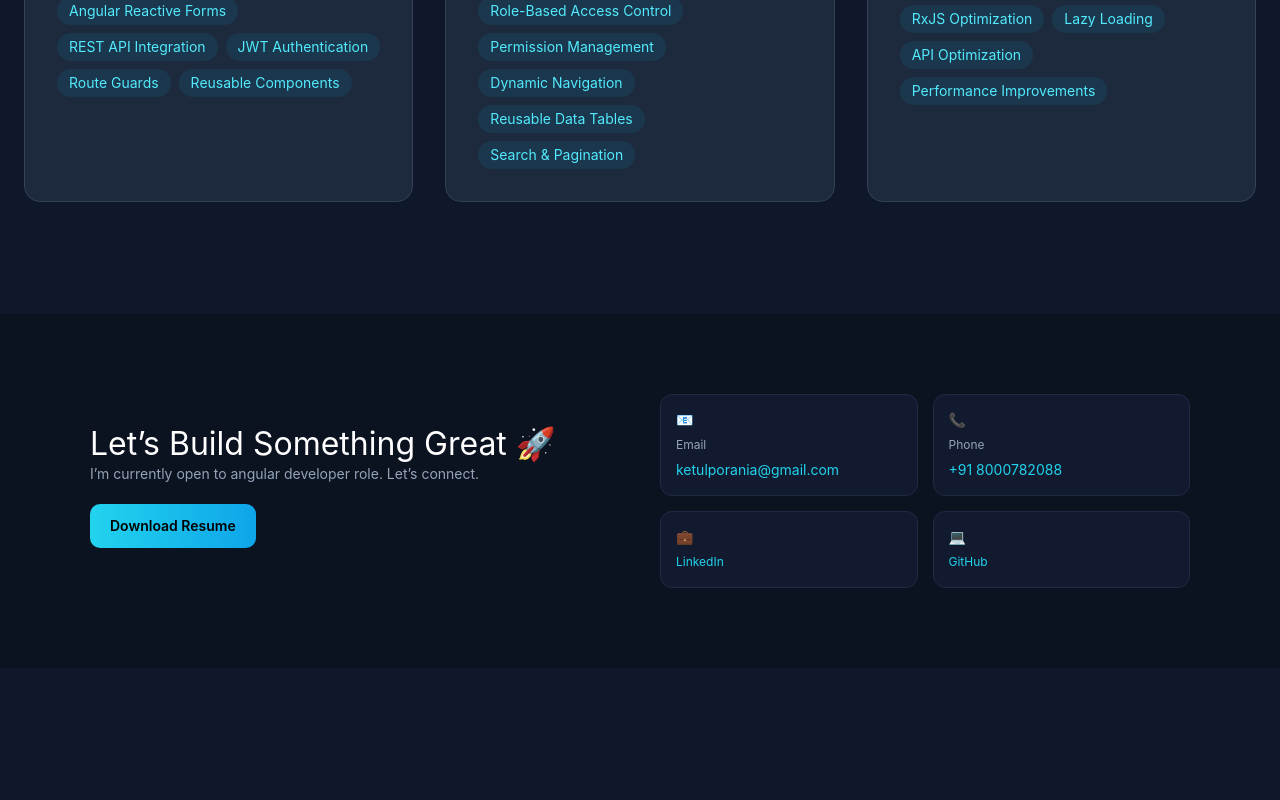
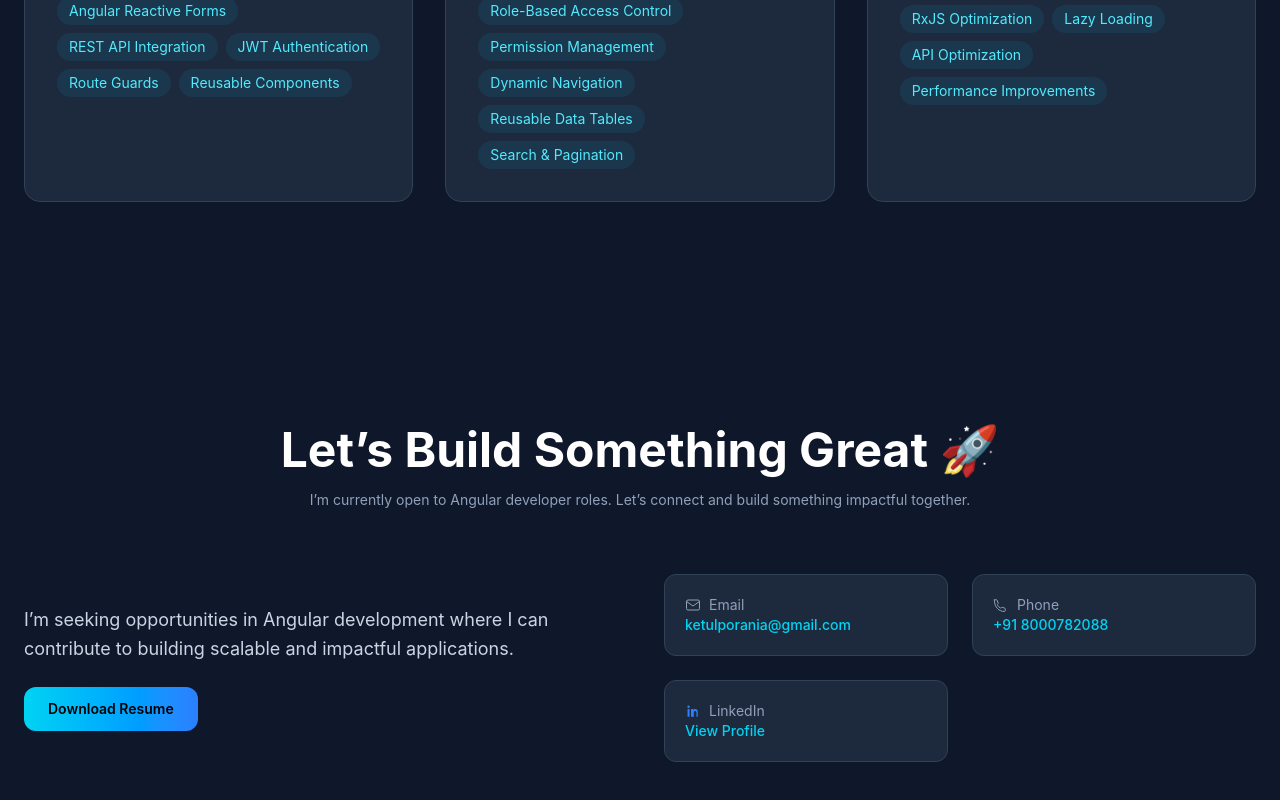
Before and after one commit to ketulporania/my-portfolio, an Angular app: page / in a window 1280 px wide. Shown: the part 3204-4004 px from the top of the page. Before the commit the page ends 3872 px from the top, so only its background shows below. Built offline with nearby package versions, Linux system fonts and the light colour scheme.

Commit message:
update contact info

```diff
--- a/src/app/app.html
+++ b/src/app/app.html
@@ -1,13 +1,7 @@
 <app-navbar></app-navbar>
-
 <app-home></app-home>
-
 <app-about />
-
 <app-skills />
-
 <app-experience />
-
 <app-projects />
-
 <app-contact />
--- a/src/app/features/contact/contact.html
+++ b/src/app/features/contact/contact.html
@@ -1,39 +1,134 @@
-<section class="contact-wrapper">
+<section
+  id="contact"
+  class="py-28 bg-slate-900 text-white">
 
-  <div class="contact-container">
+  <div class="max-w-7xl mx-auto px-6">
 
-    <!-- LEFT CONTENT -->
-    <div class="contact-left">
-      <h2>Let’s Build Something Great 🚀</h2>
+    <!-- TITLE SECTION (like Projects style consistency) -->
+    <h2 class="text-4xl md:text-5xl font-bold text-center">
+      Let’s Build Something Great 🚀
+    </h2>
 
-      <p>
-        I’m currently open to angular developer role. Let’s connect.
+    <p class="text-center text-slate-400 mt-4 max-w-2xl mx-auto">
+      I’m currently open to Angular developer roles. Let’s connect and build something impactful together.
     </p>
 
-      <button class="resume-btn" (click)="openResume()">
+    <!-- MAIN CONTENT -->
+    <div class="grid md:grid-cols-2 gap-12 mt-16 items-center">
+
+      <!-- LEFT SIDE -->
+      <div>
+        <p class="text-slate-300 text-lg leading-relaxed mb-6">
+          I’m seeking opportunities in Angular development where I can contribute to building scalable and impactful applications.
+        </p>
+
+        <button
+          (click)="openResume()"
+          class="px-6 py-3 rounded-xl font-semibold
+                 bg-gradient-to-r from-cyan-400 to-blue-500
+                 text-black hover:scale-105 transition-transform duration-300">
+
           Download Resume
         </button>
       </div>
 
-    <!-- RIGHT CONTACT CARDS -->
-    <div class="contact-right">
+      <!-- RIGHT SIDE -->
+      <div class="grid sm:grid-cols-2 gap-6">
 
-      <div class="contact-card">
-        📧 <span>Email</span>
-        <a href="mailto:ketulporania@gmail.com">ketulporania@gmail.com</a>
+        <!-- Email -->
+      <div
+  class="p-5 rounded-xl bg-slate-800 border border-slate-700
+         hover:border-cyan-400 transition-all duration-300">
+
+  <div class="flex items-center gap-2 text-slate-400 text-sm">
+    <!-- Email Icon -->
+    <svg xmlns="http://www.w3.org/2000/svg" fill="none"
+         viewBox="0 0 24 24" stroke-width="1.5"
+         stroke="currentColor" class="w-4 h-4">
+
+      <path stroke-linecap="round" stroke-linejoin="round"
+        d="M21.75 6.75v10.5a2.25 2.25 0 0 1-2.25 2.25H4.5a2.25
+           2.25 0 0 1-2.25-2.25V6.75m19.5 0A2.25 2.25 0 0 0
+           19.5 4.5h-15a2.25 2.25 0 0 0-2.25 2.25m19.5 0-9.75
+           6.75L2.25 6.75" />
+    </svg>
+
+    Email
   </div>
 
-      <div class="contact-card">
-        📞 <span>Phone</span>
-        <a href="tel:+918000782088">+91 8000782088</a>
+  <a
+    href="mailto:ketulporania@gmail.com"
+    class="text-cyan-400 font-medium break-all">
+
+    ketulporania@gmail.com
+  </a>
 </div>
 
-      <div class="contact-card">
-        💼 <span><a href="https://www.linkedin.com/in/ketul-porania-3299094b/" target="_blank">LinkedIn</a></span>
+        <!-- Phone -->
+       <div
+  class="p-5 rounded-xl bg-slate-800 border border-slate-700
+         hover:border-cyan-400 transition-all duration-300">
+
+  <div class="flex items-center gap-2 text-slate-400 text-sm">
+    <!-- Phone Icon -->
+    <svg xmlns="http://www.w3.org/2000/svg" fill="none"
+         viewBox="0 0 24 24" stroke-width="1.5"
+         stroke="currentColor" class="w-4 h-4">
+
+      <path stroke-linecap="round" stroke-linejoin="round"
+        d="M2.25 6.75c0 8.284 6.716 15 15 15
+           .621 0 1.125-.504 1.125-1.125v-2.818a1.125
+           1.125 0 0 0-.749-1.06l-3.428-1.286a1.125
+           1.125 0 0 0-1.17.165l-.97.727a1.125
+           1.125 0 0 1-1.358-.043 12.035 12.035 0 0
+           1-3.85-3.85 1.125 1.125 0 0 1-.043-1.358l.727-.97a1.125
+           1.125 0 0 0 .165-1.17L6.156 4.873A1.125
+           1.125 0 0 0 5.096 4.125H2.25Z" />
+    </svg>
+
+    Phone
   </div>
 
-      <div class="contact-card">
-        💻 <span><a href="https://github.com/ketulporania/my-portfolio" target="_blank">GitHub</a></span>
+  <a
+    href="tel:+918000782088"
+    class="text-cyan-400 font-medium">
+
+    +91 8000782088
+  </a>
+</div>
+
+        <!-- LinkedIn -->
+       <div
+  class="p-5 rounded-xl bg-slate-800 border border-slate-700
+         hover:border-cyan-400 transition-all duration-300">
+
+  <div class="flex items-center gap-2 text-slate-400 text-sm">
+    <!-- LinkedIn Icon -->
+    <svg xmlns="http://www.w3.org/2000/svg"
+         viewBox="0 0 24 24"
+         fill="currentColor"
+         class="w-4 h-4 text-blue-500">
+
+      <path d="M20.447 20.452H17.2v-5.569c0-1.328-.027-3.037-1.852-3.037-1.853
+      0-2.136 1.445-2.136 2.939v5.667H9.006V9h3.112v1.561h.044c.434-.824
+      1.494-1.69 3.076-1.69 3.29 0 3.895 2.165 3.895 4.978v6.603zM5.337
+      7.433a1.807 1.807 0 1 1 0-3.614 1.807 1.807 0 0 1 0 3.614zM6.814
+      20.452H3.861V9h2.953v11.452z" />
+    </svg>
+
+    LinkedIn
+  </div>
+
+  <a
+    href="https://www.linkedin.com/in/ketul-porania-3299094b/"
+    target="_blank"
+    class="text-cyan-400 font-medium">
+
+    View Profile
+  </a>
+</div>
+
+
       </div>
 
     </div>
--- a/src/app/features/contact/contact.scss
+++ b/src/app/features/contact/contact.scss
@@ -1,80 +1,80 @@
-.contact-wrapper {
-  padding: 80px 20px;
-  background: #0b1220;
-  color: white;
-}
+// .contact-wrapper {
+//   padding: 80px 20px;
+//   background: #0b1220;
+//   color: white;
+// }
 
-.contact-container {
-  max-width: 1100px;
-  margin: auto;
-  display: flex;
-  gap: 40px;
-  align-items: center;
-  justify-content: space-between;
-  flex-wrap: wrap;
-}
+// .contact-container {
+//   max-width: 1100px;
+//   margin: auto;
+//   display: flex;
+//   gap: 40px;
+//   align-items: center;
+//   justify-content: space-between;
+//   flex-wrap: wrap;
+// }
 
-/* LEFT SIDE */
-.contact-left {
-  flex: 1;
-}
+// /* LEFT SIDE */
+// .contact-left {
+//   flex: 1;
+// }
 
-.contact-left h2 {
-  font-size: 32px;
-  margin-bottom: 10px;
-}
+// .contact-left h2 {
+//   font-size: 32px;
+//   margin-bottom: 10px;
+// }
 
-.contact-left p {
-  color: #94a3b8;
-  margin-bottom: 20px;
-  max-width: 400px;
-}
+// .contact-left p {
+//   color: #94a3b8;
+//   margin-bottom: 20px;
+//   max-width: 400px;
+// }
 
-.resume-btn {
-  background: linear-gradient(90deg, #22d3ee, #0ea5e9);
-  padding: 12px 20px;
-  border: none;
-  border-radius: 10px;
-  font-weight: 600;
-  cursor: pointer;
-  color: black;
-  transition: 0.3s;
-}
+// .resume-btn {
+//   background: linear-gradient(90deg, #22d3ee, #0ea5e9);
+//   padding: 12px 20px;
+//   border: none;
+//   border-radius: 10px;
+//   font-weight: 600;
+//   cursor: pointer;
+//   color: black;
+//   transition: 0.3s;
+// }
 
-.resume-btn:hover {
-  transform: scale(1.05);
-}
+// .resume-btn:hover {
+//   transform: scale(1.05);
+// }
 
-/* RIGHT SIDE */
-.contact-right {
-  flex: 1;
-  display: grid;
-  grid-template-columns: 1fr 1fr;
-  gap: 15px;
-}
+// /* RIGHT SIDE */
+// .contact-right {
+//   flex: 1;
+//   display: grid;
+//   grid-template-columns: 1fr 1fr;
+//   gap: 15px;
+// }
 
-.contact-card {
-  background: #111a2e;
-  padding: 15px;
-  border-radius: 12px;
-  border: 1px solid #1f2a44;
-  display: flex;
-  flex-direction: column;
-  gap: 5px;
-  transition: 0.3s;
-}
+// .contact-card {
+//   background: #111a2e;
+//   padding: 15px;
+//   border-radius: 12px;
+//   border: 1px solid #1f2a44;
+//   display: flex;
+//   flex-direction: column;
+//   gap: 5px;
+//   transition: 0.3s;
+// }
 
-.contact-card:hover {
-  transform: translateY(-5px);
-  border-color: #22d3ee;
-}
+// .contact-card:hover {
+//   transform: translateY(-5px);
+//   border-color: #22d3ee;
+// }
 
-.contact-card span {
-  font-size: 12px;
-  color: #94a3b8;
-}
+// .contact-card span {
+//   font-size: 12px;
+//   color: #94a3b8;
+// }
 
-.contact-card a {
-  color: #22d3ee;
-  text-decoration: none;
-}
+// .contact-card a {
+//   color: #22d3ee;
+//   text-decoration: none;
+// }
--- a/src/app/features/contact/contact.ts
+++ b/src/app/features/contact/contact.ts
@@ -4,11 +4,10 @@ import { Component } from '@angular/core';
   selector: 'app-contact',
   imports: [],
   templateUrl: './contact.html',
-  styleUrls: ['./contact.scss'],
+  styleUrl: './contact.scss',
 })
 export class Contact {
 
-  constructor() { }
   email = 'ketulporania@gmail.com';
   phone = '+91 8000782068';
 
```
Lines whose indentation alone changed are shown as unchanged.
